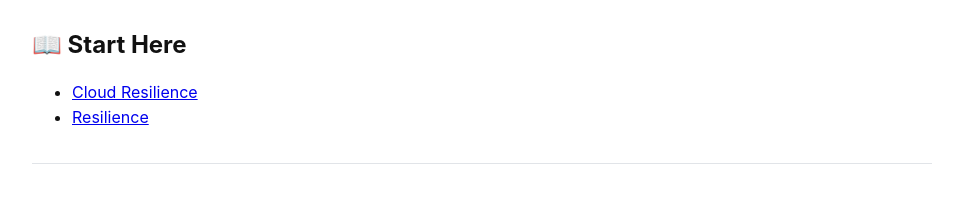
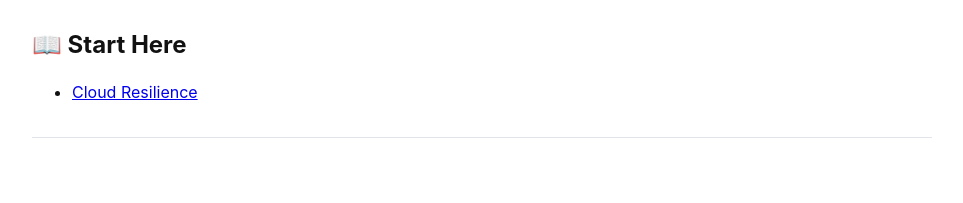
Before and after one commit to ahmadalkhaldi2013-star/Cloud-Resilience, a Jekyll site: the page built from index.md, in a window 1280 px wide. Shown: the part 180-383 px from the top of the page, without its empty margins (158-1121 px from the left). Built offline with Jekyll 4.4.1, drawn with Linux system fonts in a browser that asks for light colours.

Commit message:
url update for cloud resilience

```diff
--- a/index.md
+++ b/index.md
@@ -11,8 +11,7 @@ It covers lifecycle activities, resilience tiers, architectural patterns, strate
 ---
 
 ## 📖 Start Here
-- [Cloud Resilience](https://ahmadalkhaldi2013-star.github.io/Cloud-Resilience/)
-- [Resilience]({{ site.baseurl }}/Cloud-Resilience/)
+- [Cloud Resilience]({{ site.baseurl }}/Cloud-Resilience/)
 
 
 ---
```
